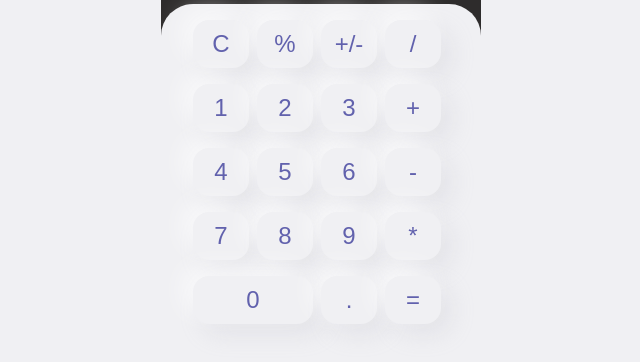
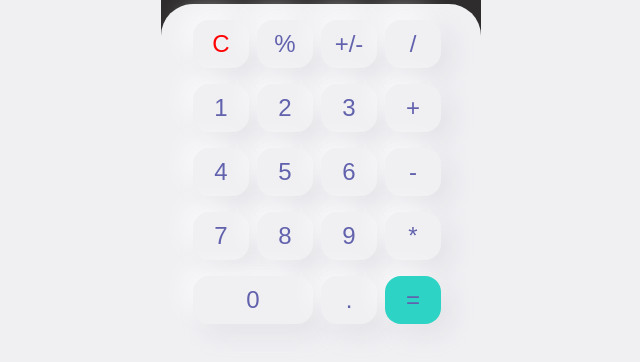
Before and after one commit to Vitamin941/Counter, a website: page src/index.html in a window 1280 px wide. Shown: the part 276-638 px from the top of the page, without its empty margins (319-959 px from the left). Drawn offline with Linux system fonts and the light colour scheme.

Commit message:
update buttons css

```diff
--- a/practice.scss
+++ b/practice.scss
@@ -50,6 +50,7 @@ main {
         width: 100%;
         font-size: 2rem;
         line-height: 3rem;
+        min-height: 3rem;
         color: rgba($color: $result-color, $alpha: 1.0);
 
         &:first-child {
@@ -90,6 +91,14 @@ button {
         background-color: aquamarine;
     }
 
+    &:first-child {
+        color:red;
+    }
+
+    &:last-child {
+        background-color: #2DD3C5;
+    }
+
 }
 
 #zero {
```
Also changed, not shown: src/css/style.css, 1 other file.
